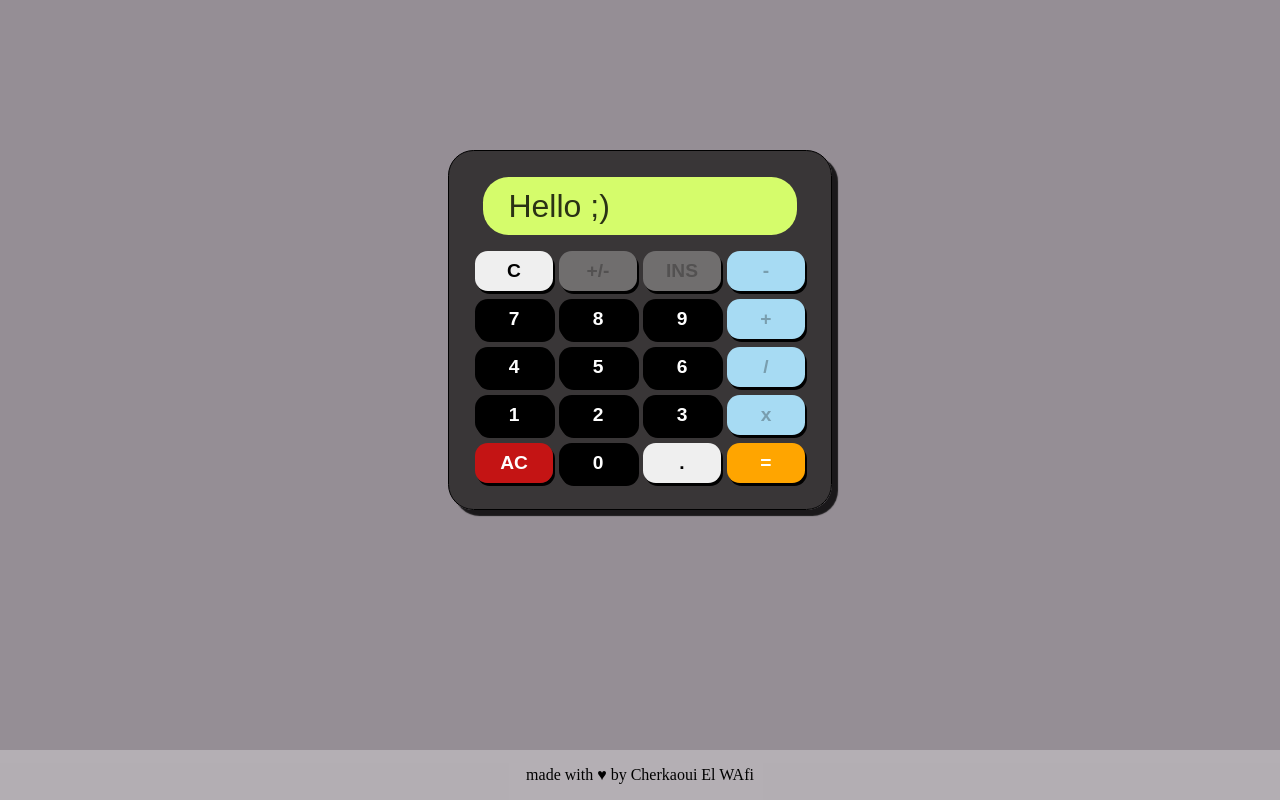
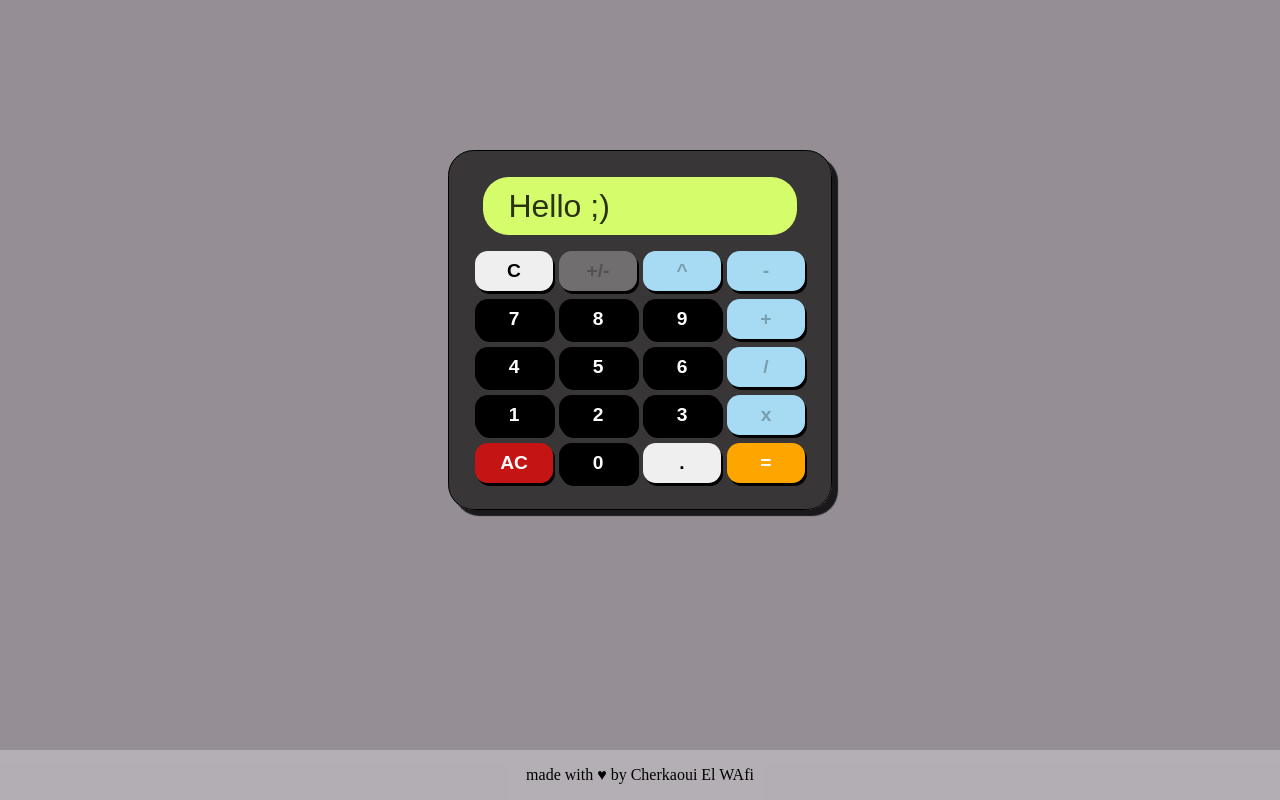
Before and after one commit to El-Wafi-Cherkaoui/calculator, a plain HTML site: page index.html in a window 1280 px wide. Drawn offline with Linux system fonts and the light colour scheme; a web font is replaced by a local one.

Commit message:
Add exponentiation feature : ^

```diff
--- a/index.html
+++ b/index.html
@@ -17,7 +17,7 @@
             <div class="row">
                 <button>C</button>
                 <button disabled>+/-</button>
-                <button disabled>INS</button>
+                <button>^</button>
                 <button>-</button>
             </div>
             <div class="row">
```
